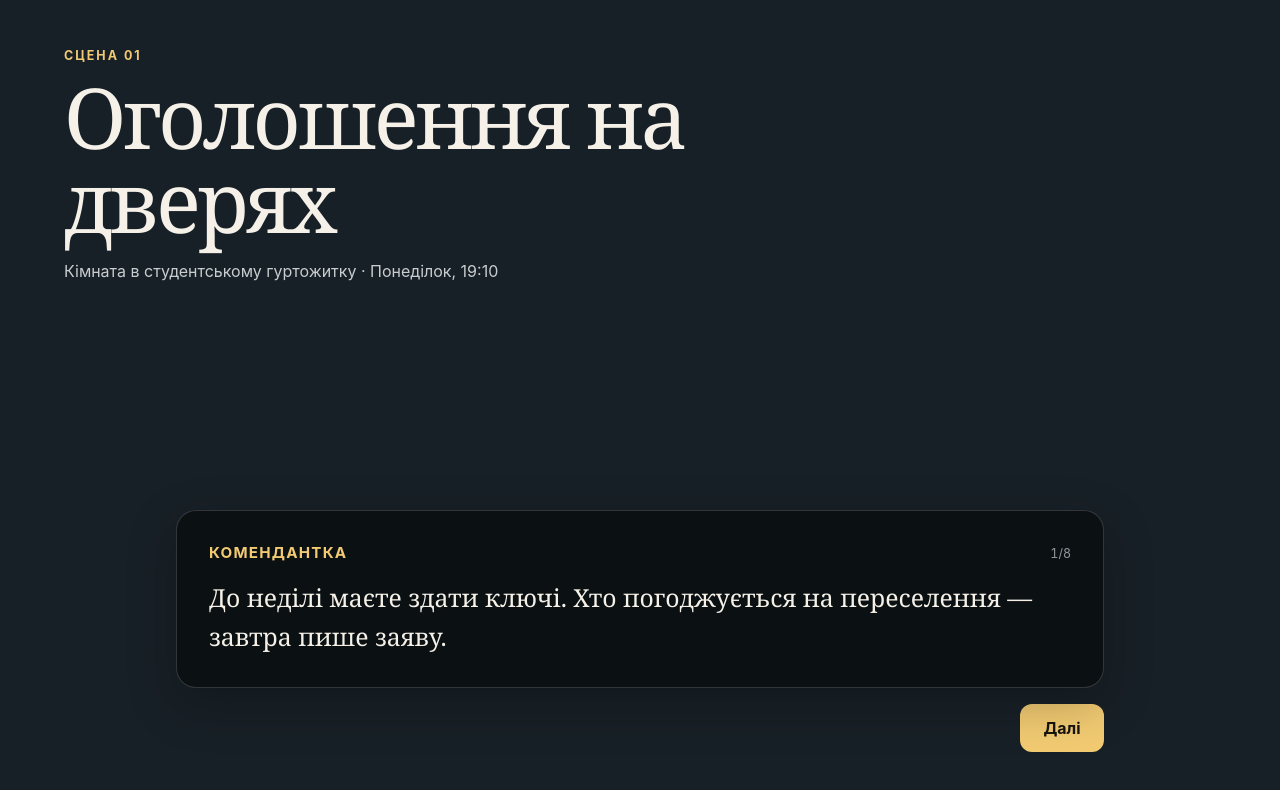
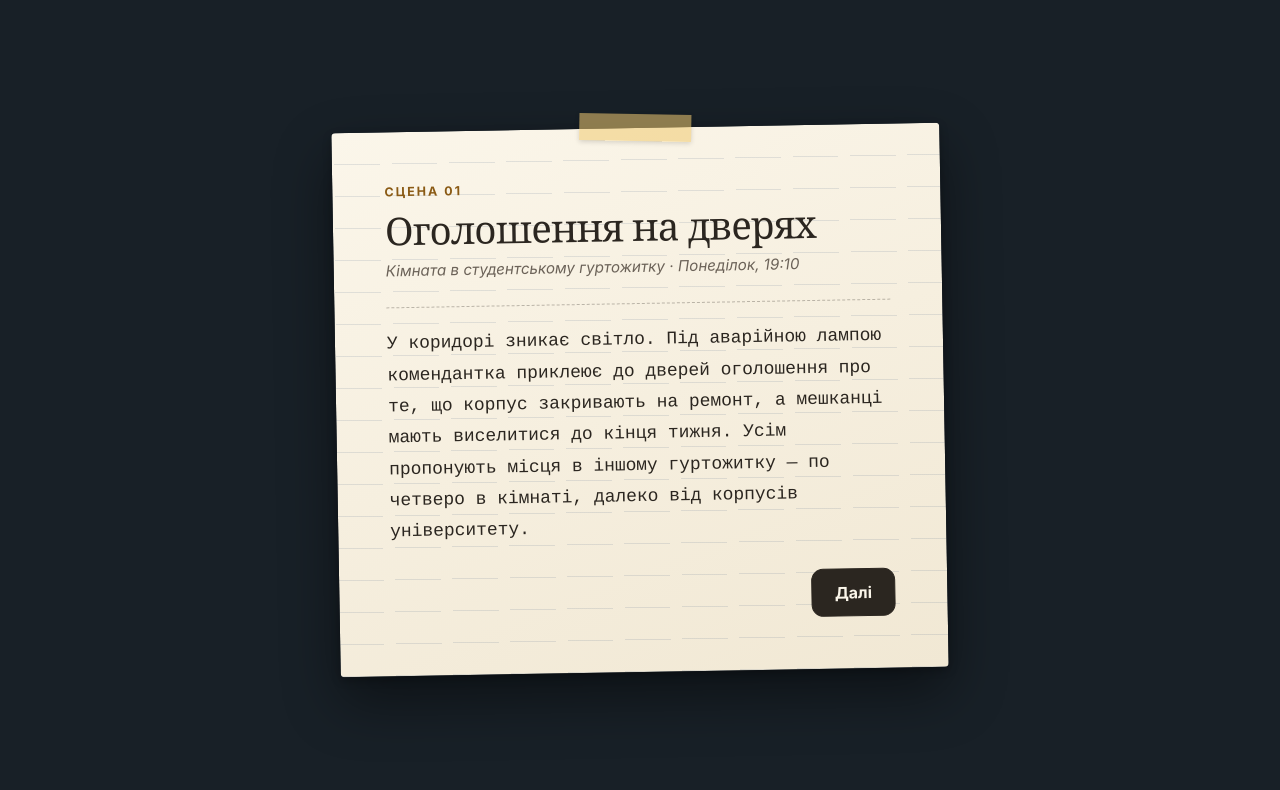
Before and after one commit to diantsi/Kyiv-Rental-Story, a React (Vite) app: page / in a window 1280 px wide. Both pictures are taken after a click on the button "Почати гру". Shown: the top 790 px of the page. Built offline with nearby package versions, Linux system fonts and the light colour scheme.

Commit message:
add scene description views

```diff
--- /dev/null
+++ b/src/components/ContextSheet.tsx
@@ -0,0 +1,31 @@
+import type { StoryNode } from "../story/types";
+
+type ContextSheetProps = {
+  scene: StoryNode;
+  onContinue: () => void;
+};
+
+export function ContextSheet({ scene, onContinue }: ContextSheetProps) {
+  return (
+    <section className="context-sheet" aria-labelledby="context-title">
+      <span className="context-tape" aria-hidden="true" />
+      <p className="context-number">
+        {scene.kind === "ending" ? "Фінал" : "Сцена"} {scene.id}
+      </p>
+      <h1 id="context-title" className="context-title">
+        {scene.title}
+      </h1>
+      {(scene.location || scene.time) && (
+        <p className="context-meta">
+          {scene.location}
+          {scene.location && scene.time ? <span aria-hidden="true"> · </span> : null}
+          {scene.time}
+        </p>
+      )}
+      <p className="context-text">{scene.description}</p>
+      <button className="context-button" type="button" onClick={onContinue}>
+        Далі
+      </button>
+    </section>
+  );
+}
--- a/src/components/GameScreen.tsx
+++ b/src/components/GameScreen.tsx
@@ -7,6 +7,7 @@ import { saveGameState } from "../story/gameStorage";
 import { storyNodes } from "../story/story";
 import type { GameState, StoryChoice } from "../story/types";
 import { ChoiceList } from "./ChoiceList";
+import { ContextSheet } from "./ContextSheet";
 import { DialogueBox } from "./DialogueBox";
 import { SceneFrame } from "./SceneFrame";
 
@@ -32,6 +33,14 @@ export function GameScreen({ initialState, onRestart }: GameScreenProps) {
 
   function selectChoice(choice: StoryChoice) {
     dispatch({ type: "choose", choiceId: choice.id });
+  }
+
+  if (state.showingContext) {
+    return (
+      <SceneFrame scene={scene} variant="context">
+        <ContextSheet scene={scene} onContinue={advanceDialogue} />
+      </SceneFrame>
+    );
   }
 
   const showChoices = isLastBeat && scene.kind === "scene" && scene.choices;
--- a/src/components/SceneFrame.tsx
+++ b/src/components/SceneFrame.tsx
@@ -3,21 +3,30 @@ import type { StoryNode } from "../story/types";
 
 type SceneFrameProps = PropsWithChildren<{
   scene: StoryNode;
+  variant?: "dialogue" | "context";
 }>;
 
-export function SceneFrame({ scene, children }: SceneFrameProps) {
+export function SceneFrame({
+  scene,
+  variant = "dialogue",
+  children,
+}: SceneFrameProps) {
   const backgroundImage = scene.visual?.backgroundImage
     ? `linear-gradient(180deg, rgba(8, 12, 16, 0.16), rgba(8, 12, 16, 0.8)), url("${scene.visual.backgroundImage}")`
     : undefined;
 
   return (
     <main
-      className="scene-frame"
+      className={`scene-frame scene-frame--${variant}`}
       style={{
         backgroundColor: scene.visual?.backgroundColor,
         backgroundImage,
       }}
     >
+      {variant === "context" ? (
+        children
+      ) : (
+        <>
           <header className="scene-header">
             <p className="scene-number">
               {scene.kind === "ending" ? "Фінал" : "Сцена"} {scene.id}
@@ -32,6 +41,8 @@ export function SceneFrame({ scene, children }: SceneFrameProps) {
             )}
           </header>
           <div className="story-controls">{children}</div>
+        </>
+      )}
     </main>
   );
 }
--- a/src/story/gameState.ts
+++ b/src/story/gameState.ts
@@ -24,6 +24,7 @@ const initialFlags: Record<StoryFlag, boolean> = {
 export function createInitialGameState(): GameState {
   return {
     nodeId: initialNodeId,
+    showingContext: true,
     beatIndex: 0,
     oliaRelationship: 50,
     maksRelationship: 50,
@@ -121,6 +122,7 @@ export function resolveTransition(
       ...state,
       nodeId: transition.insufficientBudgetEndingId,
       beatIndex: 0,
+      showingContext: true,
       choices,
       endingId: transition.insufficientBudgetEndingId,
     };
@@ -134,6 +136,7 @@ export function resolveTransition(
       nodeId: transition.nextNodeId,
       choices,
       beatIndex: 0,
+      showingContext: true,
       endingId: transition.nextNodeId,
     };
   }
@@ -146,6 +149,7 @@ export function resolveTransition(
       nodeId: thresholdEnding,
       choices,
       beatIndex: 0,
+      showingContext: true,
       endingId: thresholdEnding,
     };
   }
@@ -154,6 +158,7 @@ export function resolveTransition(
     ...resolvedState,
     nodeId: transition.nextNodeId,
     beatIndex: 0,
+    showingContext: true,
     choices,
     endingId: undefined,
   };
@@ -167,6 +172,10 @@ export function gameReducer(state: GameState, action: GameAction): GameState {
   }
 
   if (action.type === "advance") {
+    if (state.showingContext) {
+      return { ...state, showingContext: false, beatIndex: 0 };
+    }
+
     const beats = getVisibleBeats(scene, state);
     const isLastBeat = state.beatIndex === beats.length - 1;
 
@@ -186,7 +195,7 @@ export function gameReducer(state: GameState, action: GameAction): GameState {
     });
   }
 
-  if (scene.kind === "ending") {
+  if (scene.kind === "ending" || state.showingContext) {
     return state;
   }
 
--- a/src/story/gameStorage.ts
+++ b/src/story/gameStorage.ts
@@ -86,7 +86,9 @@ export function parseGameState(value: unknown): GameState | null {
     !isIntegerInRange(value.budgetUAH, 0, Number.MAX_SAFE_INTEGER) ||
     !isIntegerInRange(value.stress, 0, 100) ||
     !isValidFlags(value.flags) ||
-    !isValidChoices(value.choices)
+    !isValidChoices(value.choices) ||
+    (value.showingContext !== undefined &&
+      typeof value.showingContext !== "boolean")
   ) {
     return null;
   }
@@ -108,6 +110,8 @@ export function parseGameState(value: unknown): GameState | null {
 
   const state: GameState = {
     nodeId: value.nodeId as StoryNodeId,
+    // Saves made before the context screen existed resume in the dialogue.
+    showingContext: value.showingContext === true,
     beatIndex: value.beatIndex as number,
     oliaRelationship: value.oliaRelationship as number,
     maksRelationship: value.maksRelationship as number,
--- a/src/story/types.ts
+++ b/src/story/types.ts
@@ -77,6 +77,8 @@ export type StoryNode = {
 
 export type GameState = {
   nodeId: StoryNodeId;
+  /** True while the scene context sheet is shown before the dialogue beats. */
+  showingContext: boolean;
   beatIndex: number;
   oliaRelationship: number;
   maksRelationship: number;
--- a/src/styles.css
+++ b/src/styles.css
@@ -275,3 +275,111 @@ button:focus-visible {
     scroll-behavior: auto !important;
   }
 }
+
+/* Scene context: a sheet of paper centred on the scene background. */
+.scene-frame--context {
+  justify-content: center;
+  align-items: center;
+}
+
+.context-sheet {
+  position: relative;
+  width: min(100%, 38rem);
+  padding: clamp(2rem, 6vw, 3.25rem) clamp(1.5rem, 6vw, 3.25rem);
+  border-radius: 0.25rem;
+  color: #2b2620;
+  background:
+    repeating-linear-gradient(
+      180deg,
+      transparent 0,
+      transparent 1.95rem,
+      rgba(70, 95, 130, 0.14) 1.95rem,
+      rgba(70, 95, 130, 0.14) 2rem
+    ),
+    linear-gradient(160deg, #fbf6ea 0%, #f1e8d4 100%);
+  box-shadow:
+    0 1.5rem 3.5rem rgba(0, 0, 0, 0.45),
+    0 0.2rem 0.5rem rgba(0, 0, 0, 0.25);
+  transform: rotate(-1deg);
+  animation: context-sheet-in 420ms ease-out;
+}
+
+.context-tape {
+  position: absolute;
+  top: -0.85rem;
+  left: 50%;
+  width: 7rem;
+  height: 1.7rem;
+  background: rgba(241, 202, 114, 0.55);
+  box-shadow: 0 0.1rem 0.3rem rgba(0, 0, 0, 0.15);
+  transform: translateX(-50%) rotate(2deg);
+}
+
+.context-number {
+  margin: 0 0 0.6rem;
+  color: #8a5a14;
+  font-size: 0.78rem;
+  font-weight: 750;
+  letter-spacing: 0.16em;
+  text-transform: uppercase;
+}
+
+.context-title {
+  margin: 0;
+  font-family: Georgia, "Times New Roman", serif;
+  font-size: clamp(1.75rem, 5vw, 2.4rem);
+  font-weight: 500;
+  letter-spacing: -0.02em;
+  line-height: 1.1;
+}
+
+.context-meta {
+  margin: 0.6rem 0 0;
+  color: #6b6258;
+  font-size: 0.95rem;
+  font-style: italic;
+  line-height: 1.5;
+}
+
+.context-text {
+  margin: 1.5rem 0 0;
+  padding-top: 1.25rem;
+  border-top: 1px dashed rgba(43, 38, 32, 0.3);
+  font-family: "Courier New", Courier, ui-monospace, monospace;
+  font-size: clamp(1rem, 2.4vw, 1.12rem);
+  line-height: 1.75;
+}
+
+.context-button {
+  display: block;
+  min-height: 3rem;
+  margin: 1.75rem 0 0 auto;
+  padding: 0.8rem 1.4rem;
+  border: 1px solid #2b2620;
+  border-radius: 0.75rem;
+  background: #2b2620;
+  color: #fbf6ea;
+  font-weight: 750;
+  cursor: pointer;
+}
+
+.context-button:hover {
+  background: #403830;
+}
+
+.context-button:focus-visible {
+  outline-color: #8a5a14;
+}
+
+@keyframes context-sheet-in {
+  from {
+    opacity: 0;
+    transform: translateY(1rem) rotate(-3deg);
+  }
+}
+
+@media (prefers-reduced-motion: reduce) {
+  .context-sheet {
+    animation: none;
+  }
+}
```
Lines whose indentation alone changed are shown as unchanged.
